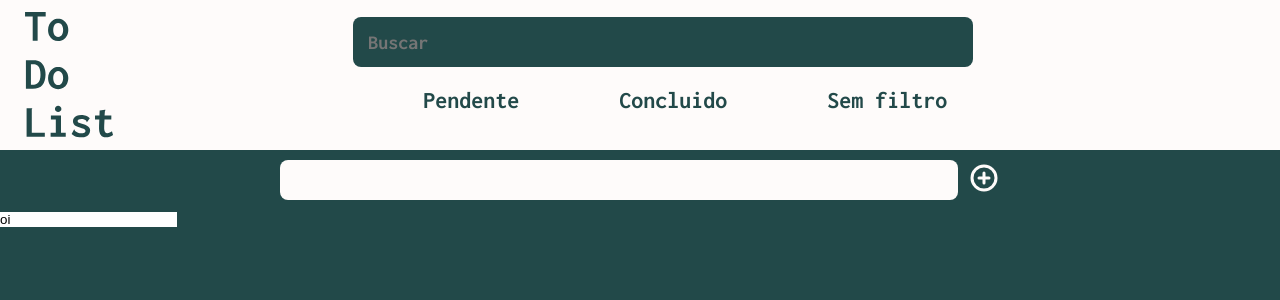
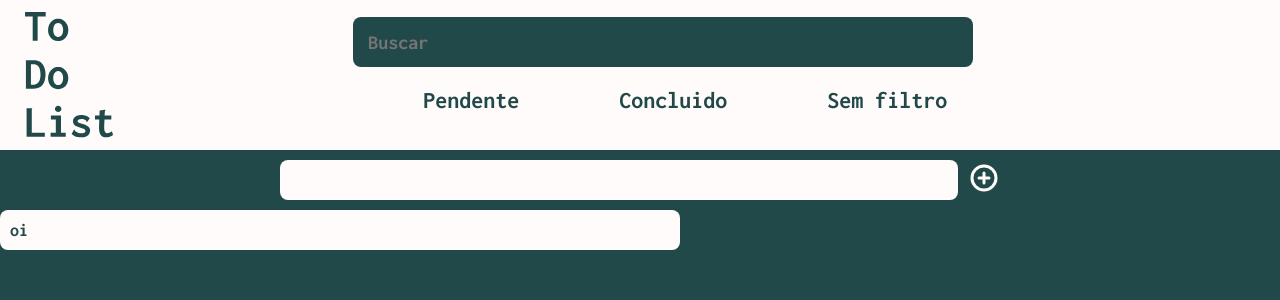
Before and after one commit to Charlie-Pencal/toDoList, a React (Vite) app: page / in a window 1280 px wide. Both pictures are taken after a click on the button 294 px from the left and 229 px from the top of the page. Shown: the top 300 px of the page. Built offline with nearby package versions, Linux system fonts and the light colour scheme.

Commit message:
feat: Criado estilização para barra de edição

```diff
--- a/src/components/Editar/Editar.jsx
+++ b/src/components/Editar/Editar.jsx
@@ -1,9 +1,11 @@
 import React from 'react'
+import {editarBarra} from '../Editar/Editar.module.css'
 
 const Editar = (props) => {
     return (
         <div>
             <input
+                className={editarBarra}
                 type="text"
                 value={props.nomeValue}
                 onChange={props.editarNome}
--- /dev/null
+++ b/src/components/Editar/Editar.module.css
@@ -0,0 +1,13 @@
+.editarBarra{
+    width: 680px;
+    height: 40px;
+    display: flex;
+    justify-content: space-between;
+    align-items: center;
+    background-color: #FEFBFA;
+    border-radius: 8px;
+    padding: 10px;
+    font-family: Inconsolata, monospace;
+    color: #224949;
+    font-size: 18px;
+}
```
